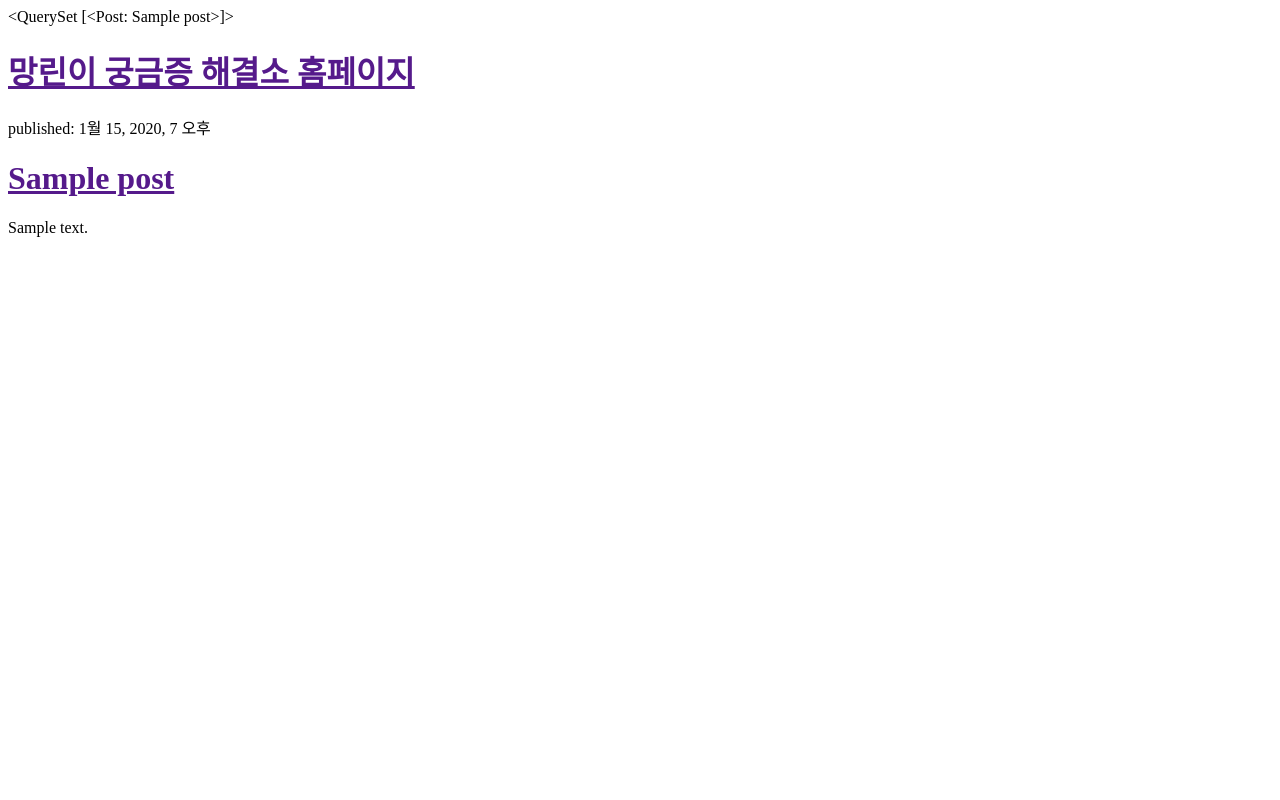
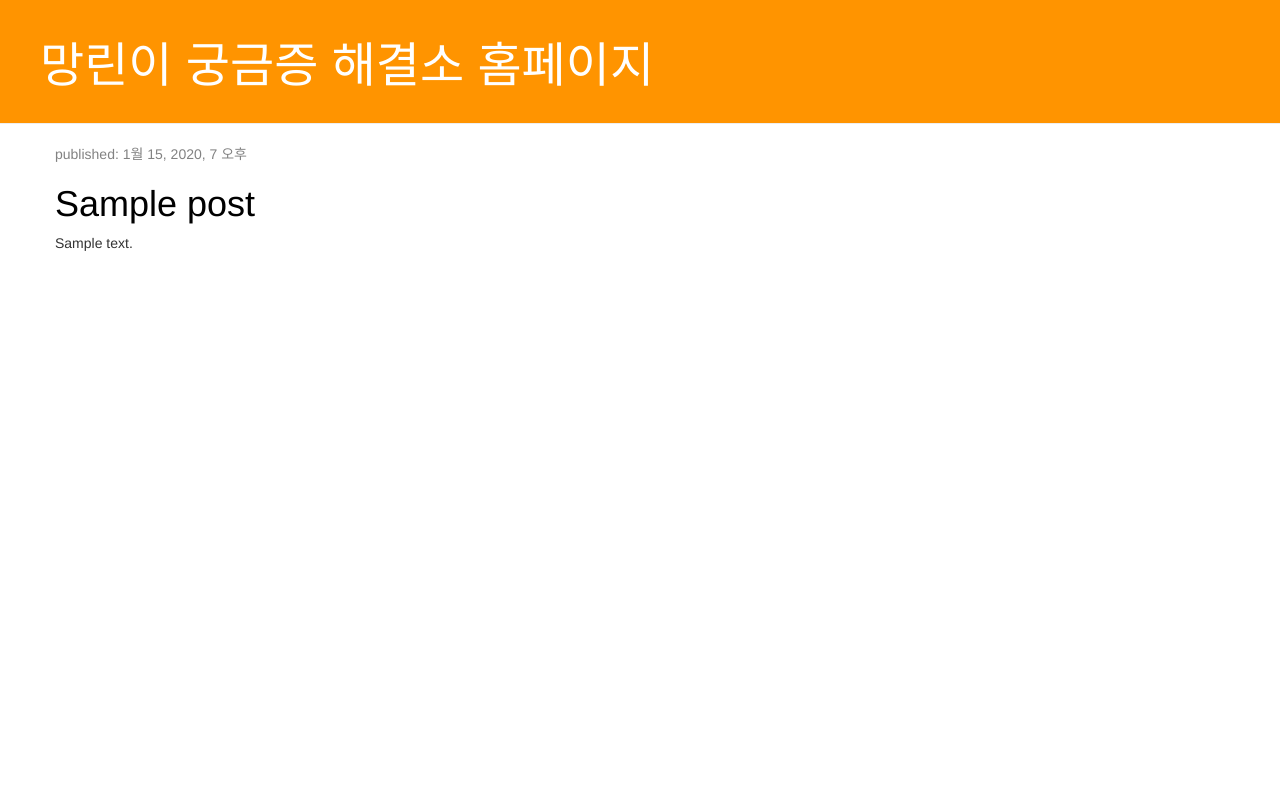
Before and after one commit to gobeang/mgh-project-ver1.0, a Django app: template blog/templates/blog/post_list.html in a window 1280 px wide. Run offline with Django 3.2, Linux system fonts and the light colour scheme; the template is opened without the code that fills it: values that come from a table or form of the project are taken from there, others are empty; tables that the repository leaves empty hold one stand-in row (values such as "Sample post"); some libraries are stand-ins or nearby versions.

Commit message:
Changed HTML Files

```diff
--- /dev/null
+++ b/blog/static/css/blog.css
@@ -0,0 +1,47 @@
+.page-header {
+    background-color: #ff9400;
+    margin-top: 0;
+    padding: 20px 20px 20px 40px;
+}
+
+.page-header h1, .page-header h1 a, .page-header h1 a:visited, .page-header h1 a:active {
+    color: #ffffff;
+    font-size: 36pt;
+    text-decoration: none;
+}
+
+.content {
+    margin-left: 40px;
+}
+
+h1, h2, h3, h4, {
+    color: #FCA205;
+    font-family: 'Lobster', cursive;
+}
+
+.date {
+    color: #828282;
+}
+
+.save {
+    float: right;
+}
+
+.post-form textarea, .post-form input {
+    width: 100%;
+}
+
+.top-menu, .top-menu:hover, .top-menu:visited {
+    color: #ffffff;
+    float: right;
+    font-size: 26pt;
+    margin-right: 20px;
+}
+
+.post {
+    margin-bottom: 70px;
+}
+
+.post h1 a, .post h1 a:visited {
+    color: #000000;
+}
--- /dev/null
+++ b/blog/templates/blog/base.html
@@ -0,0 +1,23 @@
+{% load static %}
+<html>
+    <head>
+        <title>망린이 궁금증 해결소 홈페이지</title>
+        <link rel="stylesheet" href="//maxcdn.bootstrapcdn.com/bootstrap/3.2.0/css/bootstrap.min.css">
+        <link rel="stylesheet" href="//maxcdn.bootstrapcdn.com/bootstrap/3.2.0/css/bootstrap-theme.min.css">
+        <link href='//fonts.googleapis.com/css?family=Lobster&subset=latin,latin-ext' rel='stylesheet' type='text/css'>
+        <link rel="stylesheet" href="{% static 'css/blog.css' %}">
+    </head>
+ <body>
+    <div class="page-header">
+        <h1><a href="/">망린이 궁금증 해결소 홈페이지</a></h1>
+    </div>
+    <div class="content container">
+        <div class="row">
+            <div class="col-md-8">
+            {% block content %}
+            {% endblock %}
+            </div>
+        </div>
+    </div>
+</body>
+</html>
--- a/blog/templates/blog/post_list.html
+++ b/blog/templates/blog/post_list.html
@@ -1,21 +1,34 @@
-<!DOCTYPE html>
-<html lang="ko">
+{% extends 'blog/base.html' %}
+{% load static %}
+<html>
     <head>
-    <meta charset="UTF-8">
-    <title>망궁해 홈페이지</title>
+        <title>망린이 궁금증 해결소 홈페이지</title>
+        <link rel="stylesheet" href="//maxcdn.bootstrapcdn.com/bootstrap/3.2.0/css/bootstrap.min.css">
+        <link rel="stylesheet" href="//maxcdn.bootstrapcdn.com/bootstrap/3.2.0/css/bootstrap-theme.min.css">
+        <link href="//fonts.googleapis.com/css?family=Lobster&subset=latin,latin-ext" rel="stylesheet" type="text/css">
+        <link rel="stylesheet" href="{% static 'css/blog.css' %}">
     </head>
     <body>
-    {{ posts }}
-    <div>
-        <h1><a href="">망린이 궁금증 해결소 홈페이지</a></h1>
+        <div class="page-header">
+            <h1><a href="/">망린이 궁금증 해결소 홈페이지</a></h1>
         </div>
+<div class="content container">
+    <div class="row">
+        <div class="col-md-8">
 
+            {% block content %}
             {% for post in posts %}
-    <div>
+                <div class="post">
+                    <div class="date">
                         <p>published: {{ post.published_date }}</p>
+                    </div>
                     <h1><a href="">{{ post.title }}</a></h1>
                     <p>{{ post.text|linebreaksbr }}</p>
                 </div>
             {% endfor %}
+            {% endblock %}
+        </div>
+    </div>
+</div>
     </body>
 </html>
--- a/blog/views.py
+++ b/blog/views.py
@@ -2,7 +2,6 @@ from django.shortcuts import render
 from django.utils import timezone
 from .models import Post
 
-# Create your views here.
 def post_list(request):
-    Post.objects.filter(published_date__lte=timezone.now()).order_by('published_date')
-    return render(request, 'blog/post_list.html', {})
+    posts = Post.objects.filter(published_date__lte=timezone.now()).order_by('published_date')
+    return render(request, 'blog/post_list.html', {'posts': posts})
```
Also changed, not shown: blog/static/__init__.py (added), blog/static/css/__init__.py (added). Lines whose indentation alone changed are shown as unchanged.
